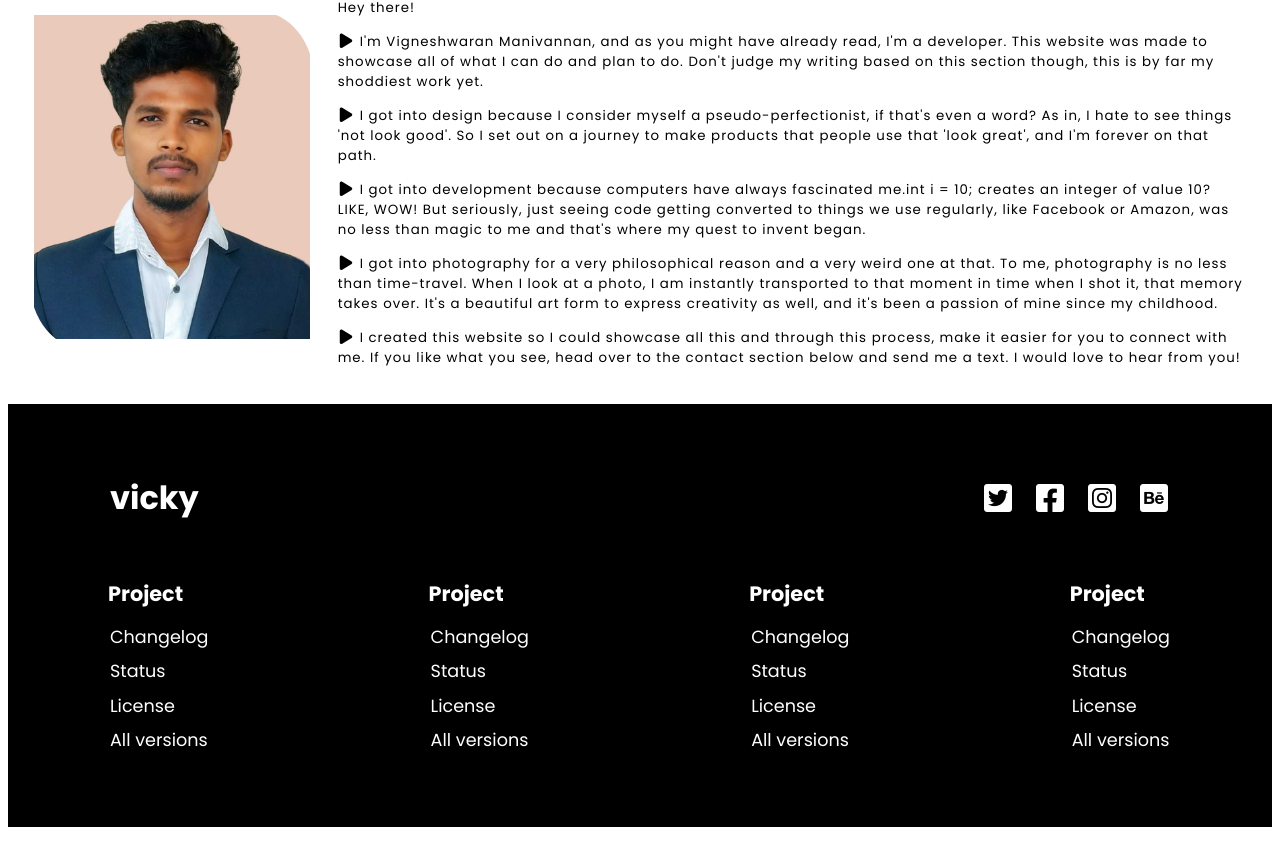
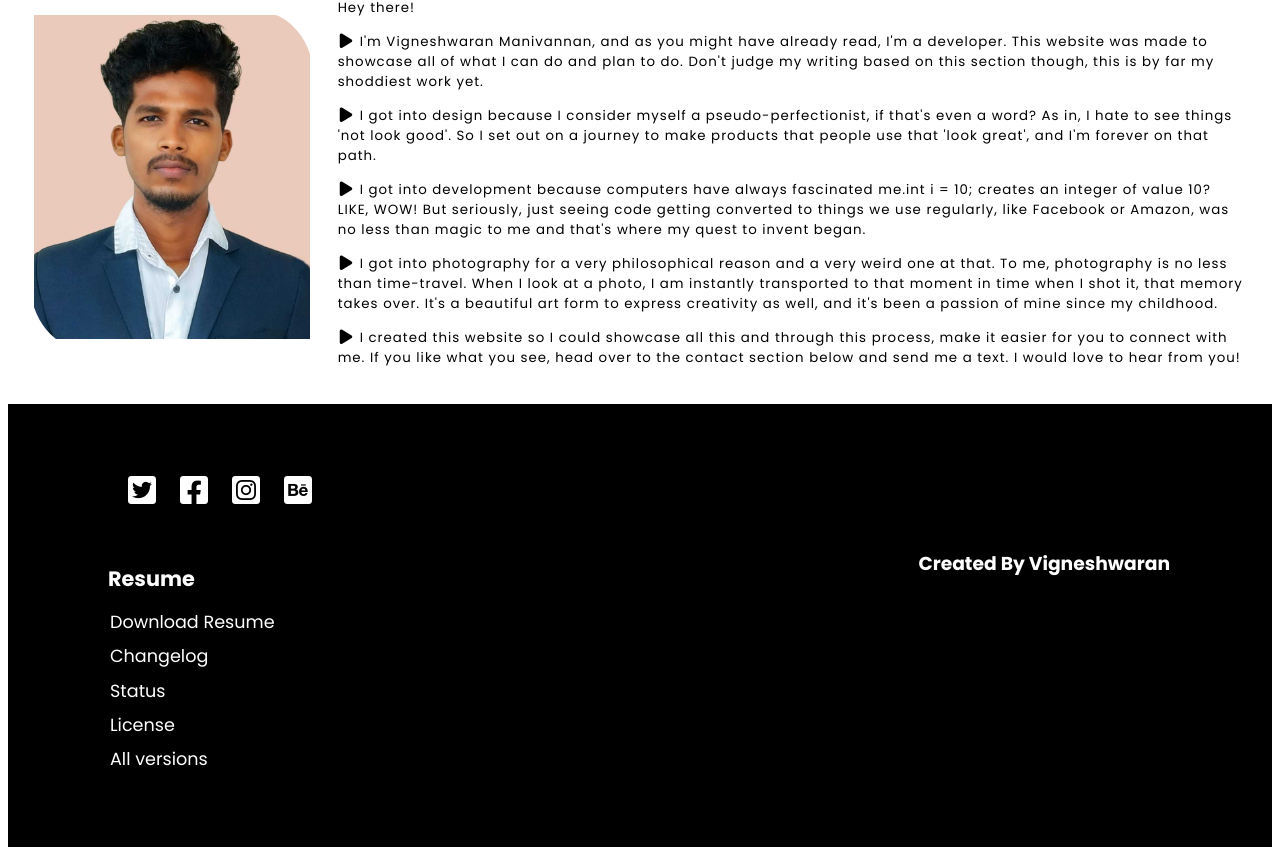
Before and after one commit to Vignesh2828/final_portfolio, a React (Create React App) app: page /final_portfolio/about in a window 1280 px wide. Shown: the part 851-1706 px from the top of the page. Built offline with nearby package versions, Linux system fonts and the light colour scheme.

Commit message:
second commit

```diff
--- a/src/Components/Footer.js
+++ b/src/Components/Footer.js
@@ -1,12 +1,11 @@
+import React from 'react';
 import "./FooterStyles.css";
+import resumePDF from '../Assets/Resume.jpg';
 
 const Footer = () => {
   return (
     <div className="footer">
       <div className="top">
-        <div>
-          <h1>vicky</h1>
-        </div>
         <div>
           <a href="/">
             <i className="fa-brands fa-twitter-square"></i>
@@ -25,32 +24,15 @@ const Footer = () => {
 
       <div className="bottom">
         <div>
-          <h4>Project</h4>
+          <h4>Resume</h4>
+          <a href={resumePDF} download="Vigneshwaran.jpg">Download Resume</a>
           <a href="/">Changelog</a>
           <a href="/">Status</a>
           <a href="/">License</a>
           <a href="/">All versions</a>
         </div>
         <div>
-          <h4>Project</h4>
-          <a href="/">Changelog</a>
-          <a href="/">Status</a>
-          <a href="/">License</a>
-          <a href="/">All versions</a>
-        </div>
-        <div>
-          <h4>Project</h4>
-          <a href="/">Changelog</a>
-          <a href="/">Status</a>
-          <a href="/">License</a>
-          <a href="/">All versions</a>
-        </div>
-        <div>
-          <h4>Project</h4>
-          <a href="/">Changelog</a>
-          <a href="/">Status</a>
-          <a href="/">License</a>
-          <a href="/">All versions</a>
+          <h3>Created By Vigneshwaran</h3>
         </div>
       </div>
     </div>
```
Also changed, not shown: src/Assets/Resume.jpg (added).
